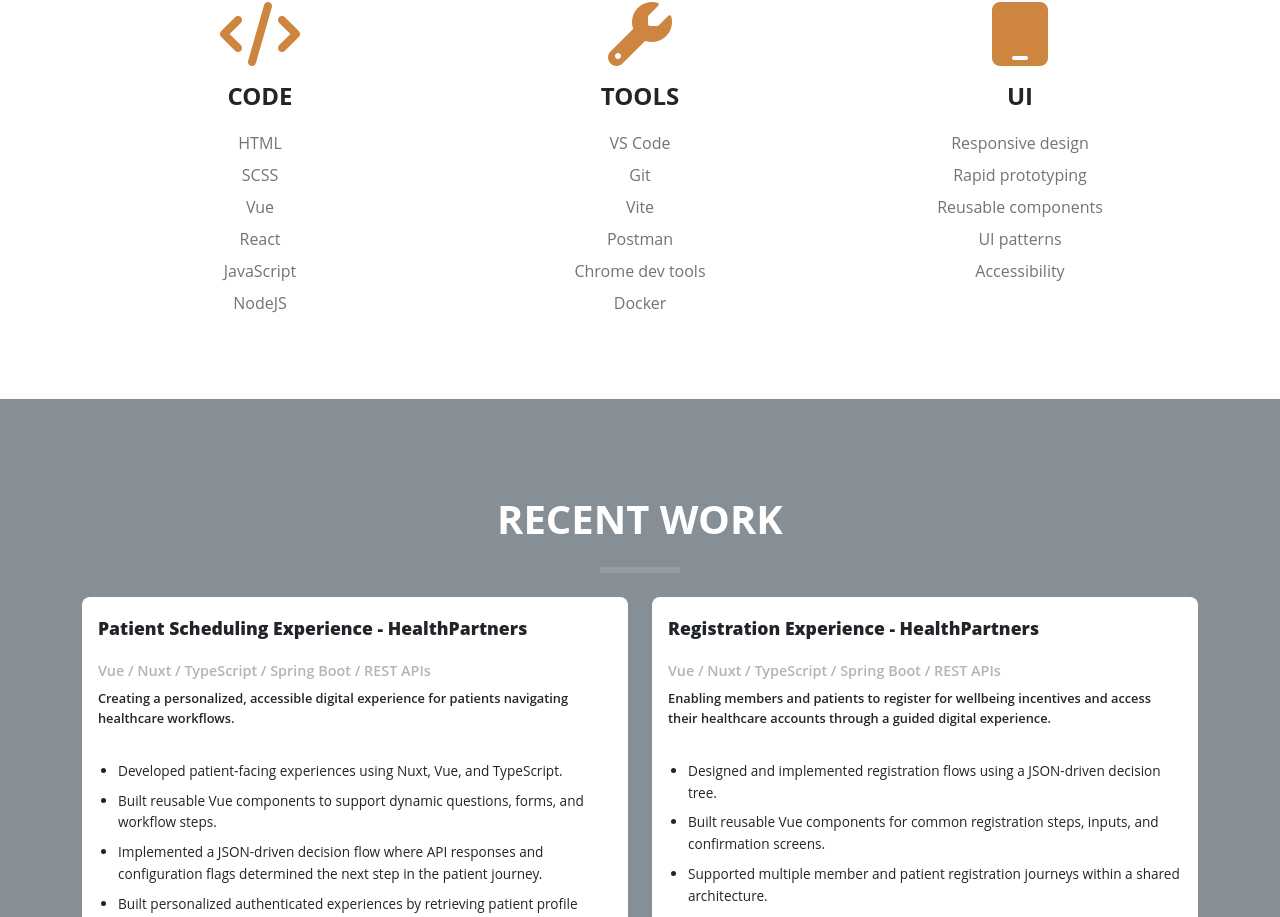
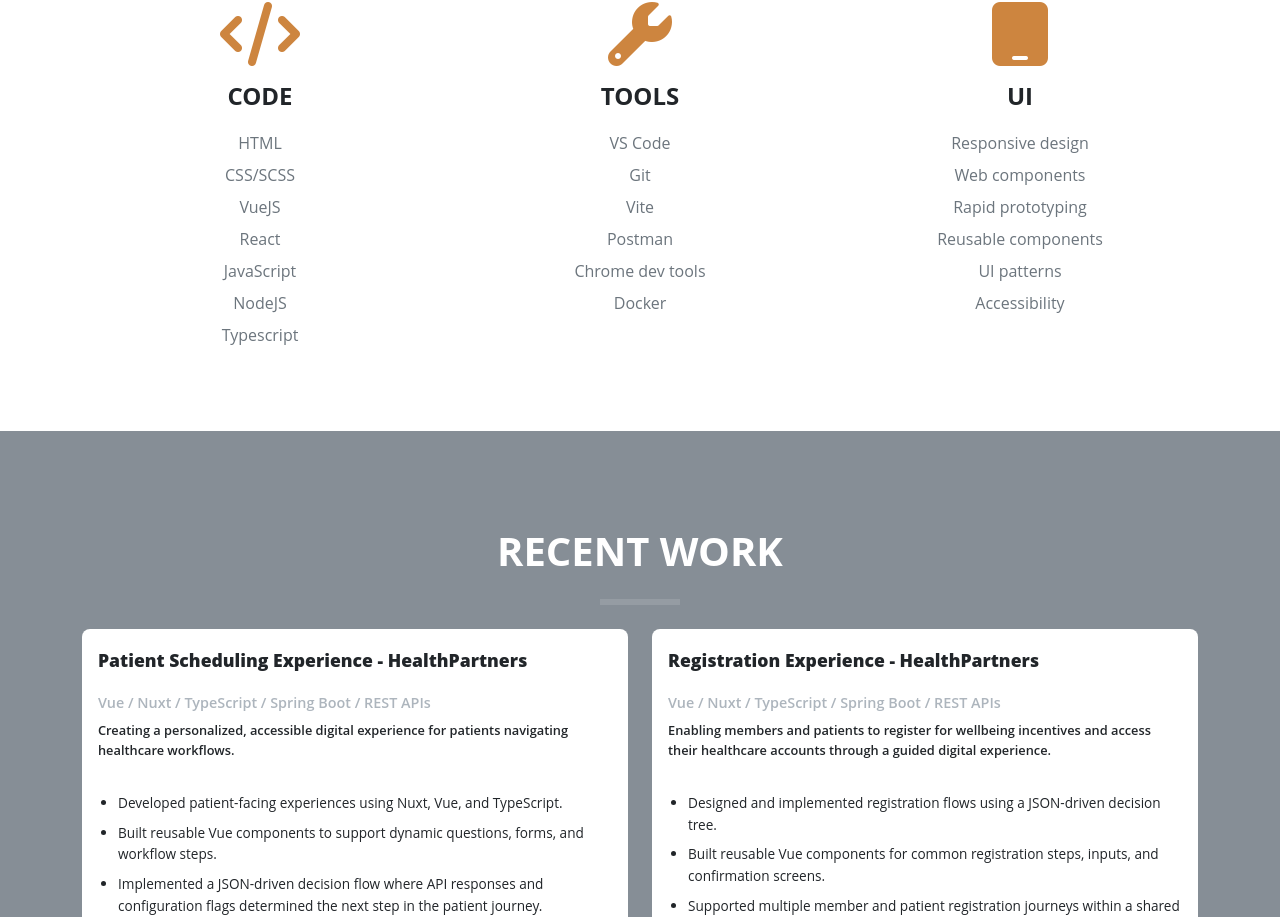
Before and after one commit to chad-ptrsn/portfolio, a Vue app: page / in a window 1280 px wide. Shown: the part 1972-2889 px from the top of the page. Built offline with nearby package versions, Linux system fonts and the light colour scheme.

Commit message:
updated services

```diff
--- a/src/components/Services.vue
+++ b/src/components/Services.vue
@@ -14,11 +14,12 @@
             <h3 class="mb-3">Code</h3>
             <ul class="list-unstyled text-muted mb-0">
               <li>HTML</li>
-              <li>SCSS</li>
-              <li>Vue</li>
+              <li>CSS/SCSS</li>
+              <li>VueJS</li>
               <li>React</li>
               <li>JavaScript</li>
               <li>NodeJS</li>
+              <li>Typescript</li>
             </ul>
           </div>
         </div>
@@ -42,6 +43,7 @@
             <h3 class="mb-3">UI</h3>
             <ul class="list-unstyled text-muted mb-0">
               <li>Responsive design</li>
+              <li>Web components</li>
               <li>Rapid prototyping</li>
               <li>Reusable components</li>
               <li>UI patterns</li>
```
